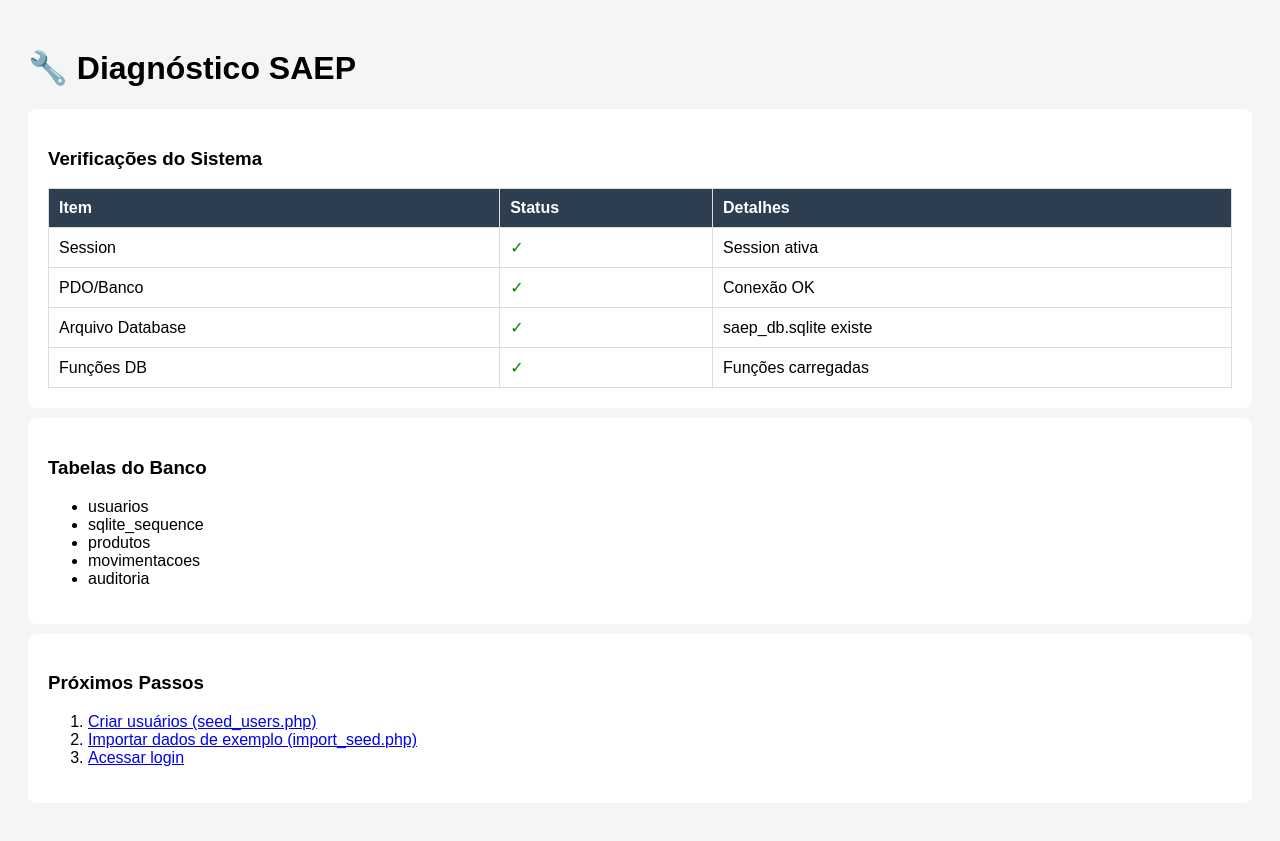
After one commit to joao-Rodriguess/controle_estoque, a PHP site: page /saep_estoque/diagnostico.php in a window 1280 px wide. The commit adds this page. Run offline with PHP 8.4, Linux system fonts and the light colour scheme; data comes from the database, SQL or seed files in the repository.

Commit message:
segund commit

```diff
--- /dev/null
+++ b/saep_estoque/diagnostico.php
@@ -0,0 +1,93 @@
+    <?php
+// diagnostico.php - Diagnóstico rápido do sistema
+
+session_start();
+require_once __DIR__ . '/db.php';
+
+?>
+<!DOCTYPE html>
+<html lang="pt-BR">
+<head>
+    <meta charset="UTF-8">
+    <title>Diagnóstico SAEP</title>
+    <style>
+        body { font-family: Arial; padding: 20px; background: #f5f5f5; }
+        .box { background: white; padding: 20px; margin: 10px 0; border-radius: 8px; }
+        .ok { color: green; } .erro { color: red; }
+        table { width: 100%; border-collapse: collapse; }
+        th, td { padding: 10px; text-align: left; border: 1px solid #ddd; }
+        th { background: #2c3e50; color: white; }
+    </style>
+</head>
+<body>
+    <h1>🔧 Diagnóstico SAEP</h1>
+
+    <div class="box">
+        <h3>Verificações do Sistema</h3>
+        <table>
+            <tr>
+                <th>Item</th>
+                <th>Status</th>
+                <th>Detalhes</th>
+            </tr>
+            <tr>
+                <td>Session</td>
+                <td class="<?php echo isset($_SESSION) ? 'ok' : 'erro'; ?>">
+                    <?php echo isset($_SESSION) ? '✓' : '✗'; ?>
+                </td>
+                <td><?php echo isset($_SESSION) ? 'Session ativa' : 'Session não iniciada'; ?></td>
+            </tr>
+            <tr>
+                <td>PDO/Banco</td>
+                <td class="<?php echo isset($pdo) ? 'ok' : 'erro'; ?>">
+                    <?php echo isset($pdo) ? '✓' : '✗'; ?>
+                </td>
+                <td><?php echo isset($pdo) ? 'Conexão OK' : 'Erro na conexão'; ?></td>
+            </tr>
+            <tr>
+                <td>Arquivo Database</td>
+                <td class="<?php echo file_exists(__DIR__ . '/saep_db.sqlite') ? 'ok' : 'erro'; ?>">
+                    <?php echo file_exists(__DIR__ . '/saep_db.sqlite') ? '✓' : '✗'; ?>
+                </td>
+                <td><?php echo file_exists(__DIR__ . '/saep_db.sqlite') ? 'saep_db.sqlite existe' : 'Arquivo não encontrado (será criado)'; ?></td>
+            </tr>
+            <tr>
+                <td>Funções DB</td>
+                <td class="<?php echo function_exists('listar_produtos') ? 'ok' : 'erro'; ?>">
+                    <?php echo function_exists('listar_produtos') ? '✓' : '✗'; ?>
+                </td>
+                <td><?php echo function_exists('listar_produtos') ? 'Funções carregadas' : 'Funções não encontradas'; ?></td>
+            </tr>
+        </table>
+    </div>
+
+    <div class="box">
+        <h3>Tabelas do Banco</h3>
+        <?php
+        try {
+            $tables = $pdo->query("SELECT name FROM sqlite_master WHERE type='table'")->fetchAll(PDO::FETCH_ASSOC);
+            if (!empty($tables)) {
+                echo '<ul>';
+                foreach ($tables as $t) {
+                    echo '<li>' . htmlspecialchars($t['name']) . '</li>';
+                }
+                echo '</ul>';
+            } else {
+                echo '<p class="erro">Nenhuma tabela encontrada. Execute: <a href="import_seed.php">import_seed.php</a></p>';
+            }
+        } catch (Exception $e) {
+            echo '<p class="erro">Erro ao listar tabelas: ' . htmlspecialchars($e->getMessage()) . '</p>';
+        }
+        ?>
+    </div>
+
+    <div class="box">
+        <h3>Próximos Passos</h3>
+        <ol>
+            <li><a href="seed_users.php">Criar usuários (seed_users.php)</a></li>
+            <li><a href="import_seed.php">Importar dados de exemplo (import_seed.php)</a></li>
+            <li><a href="app.php?action=login">Acessar login</a></li>
+        </ol>
+    </div>
+</body>
+</html>
```
Also changed, not shown: saep_estoque/templates/dashboard.php (+24 -13 lines).
